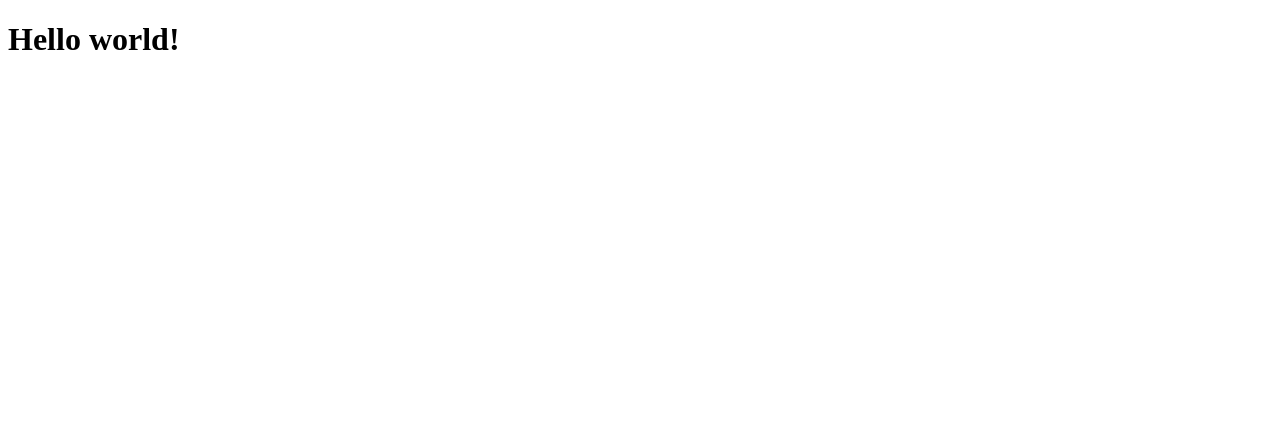
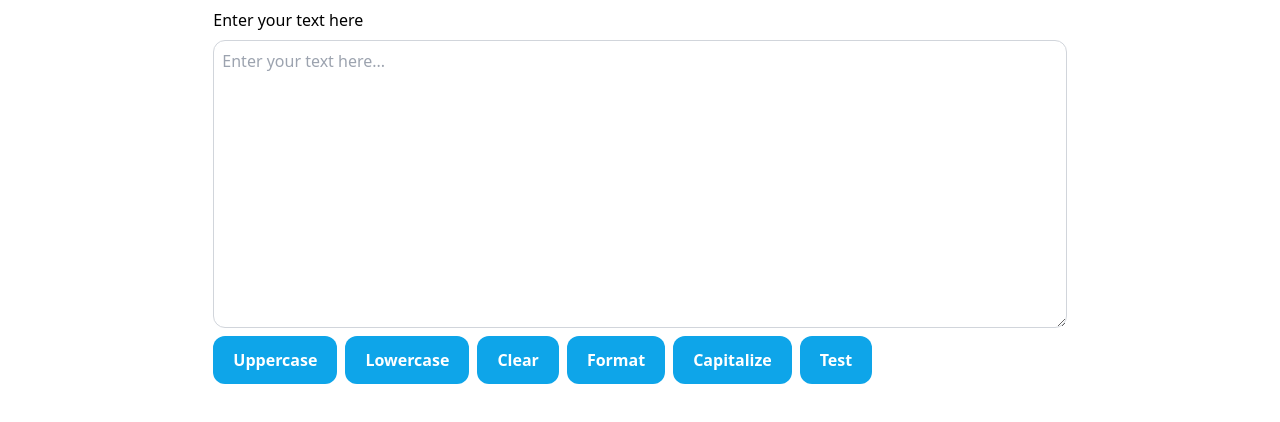
Before and after one commit to Ishwor-git/textify, a website: page docs/index.html in a window 1280 px wide. Drawn offline with nearby package versions, Linux system fonts and the light colour scheme.

Commit message:
ui of app

```diff
--- a/docs/index.html
+++ b/docs/index.html
@@ -3,9 +3,60 @@
   <head>
     <meta charset="UTF-8" />
     <meta name="viewport" content="width=device-width, initial-scale=1.0" />
+    <script src="https://cdn.tailwindcss.com"></script>
+    <script src="app.js" defer></script>
     <title>Textify</title>
   </head>
-  <body>
-    <h1 class="text-3xl font-bold underline">Hello world!</h1>
+  <body class="w-screen h-screen flex flex-row justify-center">
+    <div class="w-2/3 flex flex-col">
+      <label class="my-2"> Enter your text here </label>
+      <label>
+        <textarea
+          id="textarea-main"
+          class="h-72 w-full text-left border border-gray-300 align-top p-2 font-sans rounded-xl focus:outline-none"
+          placeholder="Enter your text here..."
+          type="text"
+        ></textarea>
+      </label>
+      <div class="flex flex-row my-2">
+        <button
+          id="toUpper"
+          class="bg-sky-500 hover:bg-sky-700 px-5 py-3 rounded-xl text-white font-bold mr-2"
+          onclick=""
+        >
+          Uppercase
+        </button>
+        <button
+          id="toLower"
+          class="bg-sky-500 hover:bg-sky-700 px-5 py-3 rounded-xl text-white font-bold mr-2"
+        >
+          Lowercase
+        </button>
+        <button
+          id="clear"
+          class="bg-sky-500 hover:bg-sky-700 px-5 py-3 rounded-xl text-white font-bold mr-2"
+        >
+          Clear
+        </button>
+        <button
+          id="formatSpace"
+          class="bg-sky-500 hover:bg-sky-700 px-5 py-3 rounded-xl text-white font-bold mr-2"
+        >
+          Format
+        </button>
+        <button
+          id="capitalize"
+          class="bg-sky-500 hover:bg-sky-700 px-5 py-3 rounded-xl text-white font-bold mr-2"
+        >
+          Capitalize
+        </button>
+        <button
+          id="test"
+          class="bg-sky-500 hover:bg-sky-700 px-5 py-3 rounded-xl text-white font-bold mr-2"
+        >
+          Test
+        </button>
+      </div>
+    </div>
   </body>
 </html>
```
